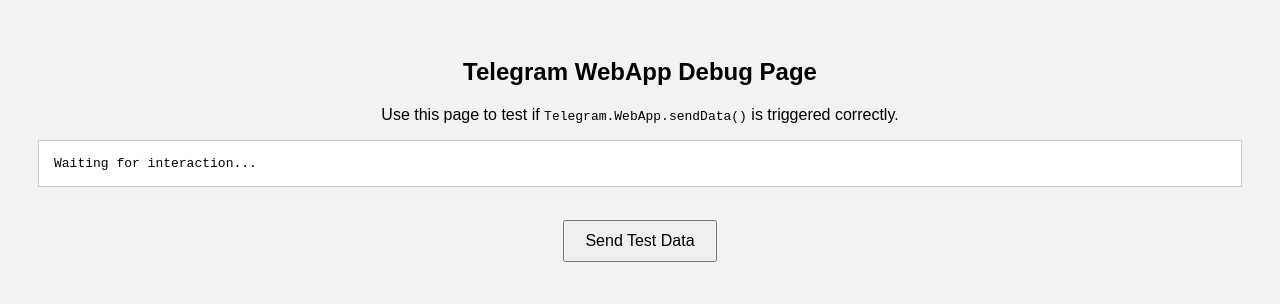
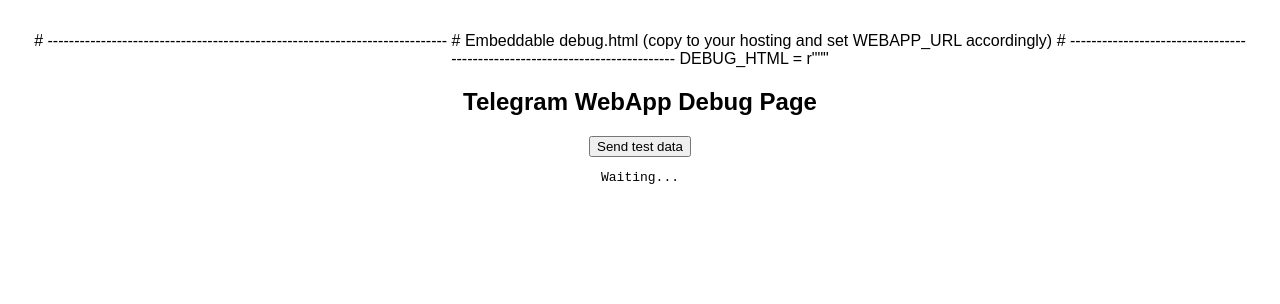
Before and after one commit to limemecoin/check, a plain HTML site: page index.html in a window 1280 px wide. Drawn offline with Linux system fonts and the light colour scheme.

Commit message:
Update index.html

```diff
--- a/index.html
+++ b/index.html
@@ -1,69 +1,29 @@
-
-<!DOCTYPE html>
-<html lang="en">
+# ---------------------------------------------------------------------------
+# Embeddable debug.html (copy to your hosting and set WEBAPP_URL accordingly)
+# ---------------------------------------------------------------------------
+DEBUG_HTML = r"""<!DOCTYPE html>
+<html lang=\"en\">
 <head>
-    <meta charset="UTF-8">
+<meta charset=\"UTF-8\">
 <title>Telegram WebApp Debug</title>
-    <script src="https://telegram.org/js/telegram-web-app.js"></script>
-    <style>
-        body {
-            font-family: sans-serif;
-            background: #f2f2f2;
-            padding: 30px;
-            text-align: center;
-        }
-        pre {
-            background: #fff;
-            padding: 15px;
-            border: 1px solid #ccc;
-            text-align: left;
-            white-space: pre-wrap;
-            word-break: break-word;
-        }
-        button {
-            margin-top: 20px;
-            padding: 10px 20px;
-            font-size: 16px;
-        }
-    </style>
+<script src=\"https://telegram.org/js/telegram-web-app.js\"></script>
+<style>body{font-family:sans-serif;text-align:center;margin:2rem}</style>
 </head>
 <body>
 <h2>Telegram WebApp Debug Page</h2>
-    <p>Use this page to test if <code>Telegram.WebApp.sendData()</code> is triggered correctly.</p>
-
-    <pre id="log">Waiting for interaction...</pre>
-
-    <button onclick="testSend()">Send Test Data</button>
-
+<button id=\"btn\">Send test data</button>
+<pre id=\"log\">Waiting...</pre>
 <script>
-        const log = document.getElementById("log");
-
-        function logMessage(msg) {
-            log.textContent += "\n" + msg;
-        }
-
-        function testSend() {
-            logMessage("🟢 Triggering sendData...");
-            if (window.Telegram && window.Telegram.WebApp) {
+const log = msg => document.getElementById('log').textContent += "\n" + msg;
 Telegram.WebApp.ready();
-                const testData = {
-                    session: "debug_session_" + Date.now(),
-                    status: "testing sendData",
-                    timestamp: new Date().toISOString()
+log('✅ WebApp ready');
+document.getElementById('btn').onclick = () => {
+  const payload = {session: Date.now(), note: 'hello from WebApp'};
+  log('📤 sending ' + JSON.stringify(payload));
+  Telegram.WebApp.sendData(JSON.stringify(payload));
+  log('✅ sendData called');
+  setTimeout(() => Telegram.WebApp.close(), 1500);
 };
-                logMessage("📤 Data: " + JSON.stringify(testData));
-                Telegram.WebApp.sendData(JSON.stringify(testData));
-                logMessage("✅ sendData called.");
-
-                setTimeout(() => {
-                    logMessage("🔚 Closing WebApp...");
-                    Telegram.WebApp.close();
-                }, 2000);
-            } else {
-                logMessage("❌ Telegram.WebApp not available.");
-                alert("Telegram.WebApp not available. Are you inside Telegram?");
-            }
-        }
 </script>
 </body>
 </html>
```
Lines whose indentation alone changed are shown as unchanged.
